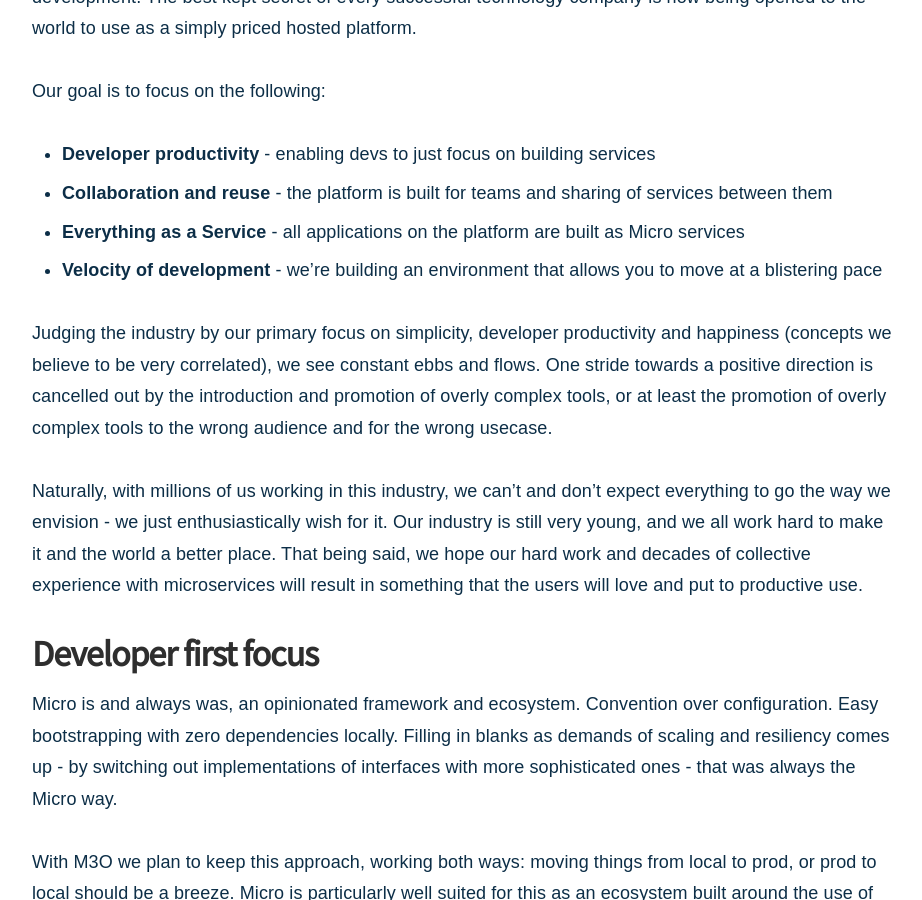
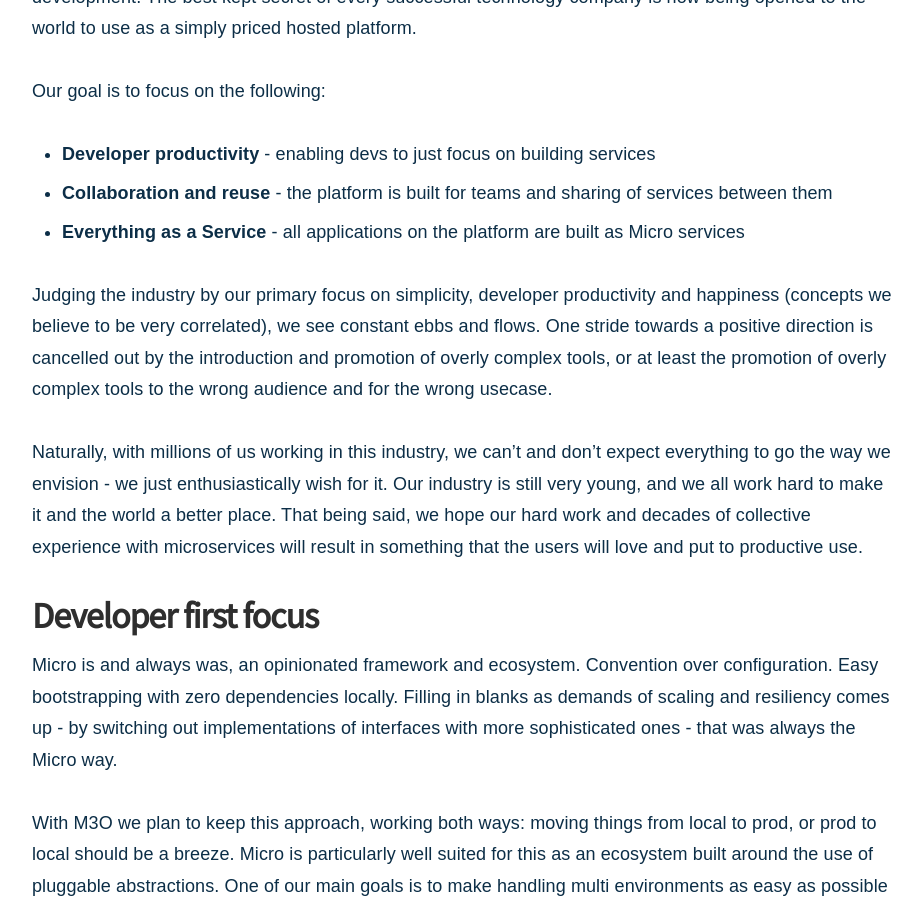
Before and after one commit to micro-community/go-micro-v2-doc, a Jekyll site: the page built from blog/_posts/2020-07-30-m3o-a-cloud-native-platform-built-for-developers.md, in a window 1280 px wide and 900 px high, scrolled down 2117 px. Shown: the whole window, without its empty margins (178-1100 px from the left). Built offline with Jekyll 4.4.1, drawn with Linux system fonts in a browser that asks for light colours; nearby versions of some CDN libraries.

Commit message:
remove velocity bullet

```diff
--- a/blog/_posts/2020-07-30-m3o-a-cloud-native-platform-built-for-developers.md
+++ b/blog/_posts/2020-07-30-m3o-a-cloud-native-platform-built-for-developers.md
@@ -41,7 +41,6 @@
 - **Developer productivity** - enabling devs to just focus on building services
 - **Collaboration and reuse** - the platform is built for teams and sharing of services between them
 - **Everything as a Service** - all applications on the platform are built as Micro services
-- **Velocity of development** - we're building an environment that allows you to move at a blistering pace
 
 Judging the industry by our primary focus on simplicity, developer productivity and happiness (concepts we believe to be very correlated), we see constant ebbs and flows. One stride towards a positive direction is cancelled out by the introduction and promotion of overly complex tools, or at least the promotion of overly complex tools to the wrong audience and for the wrong usecase.
 
```
